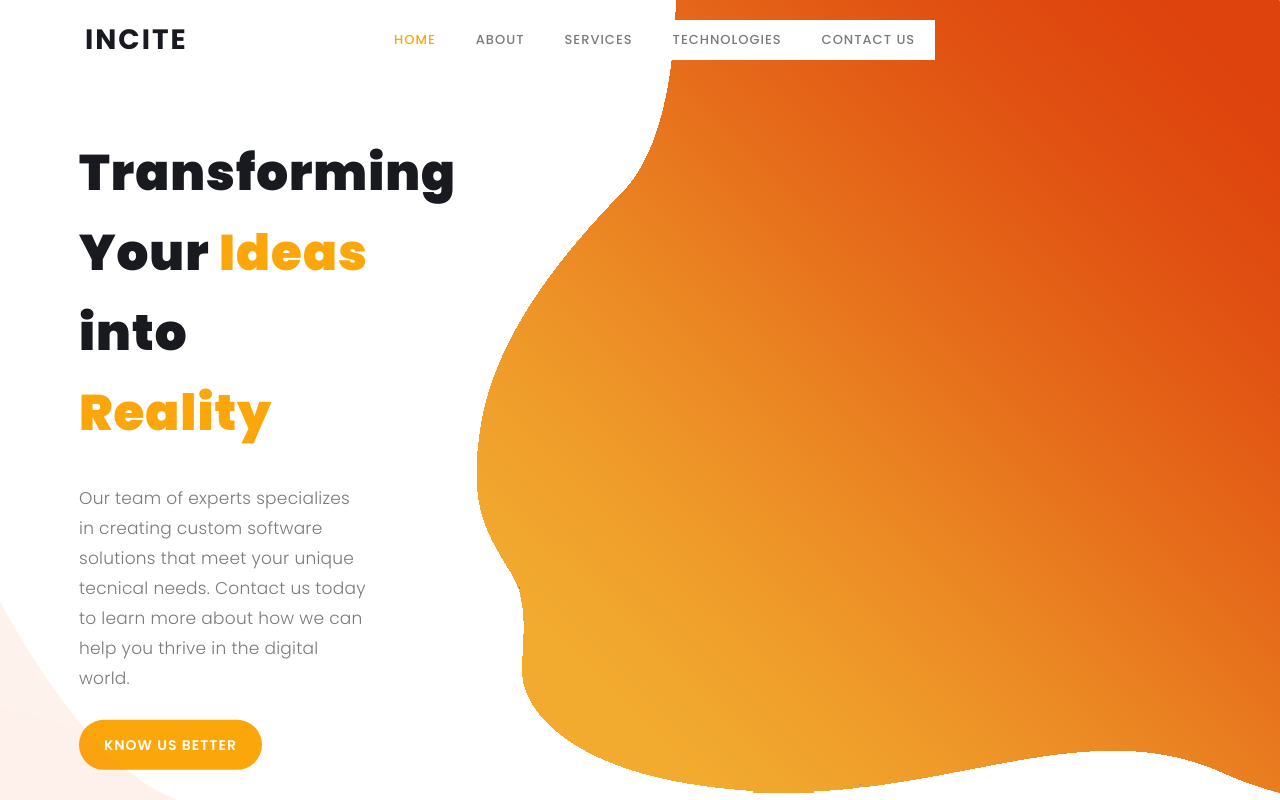
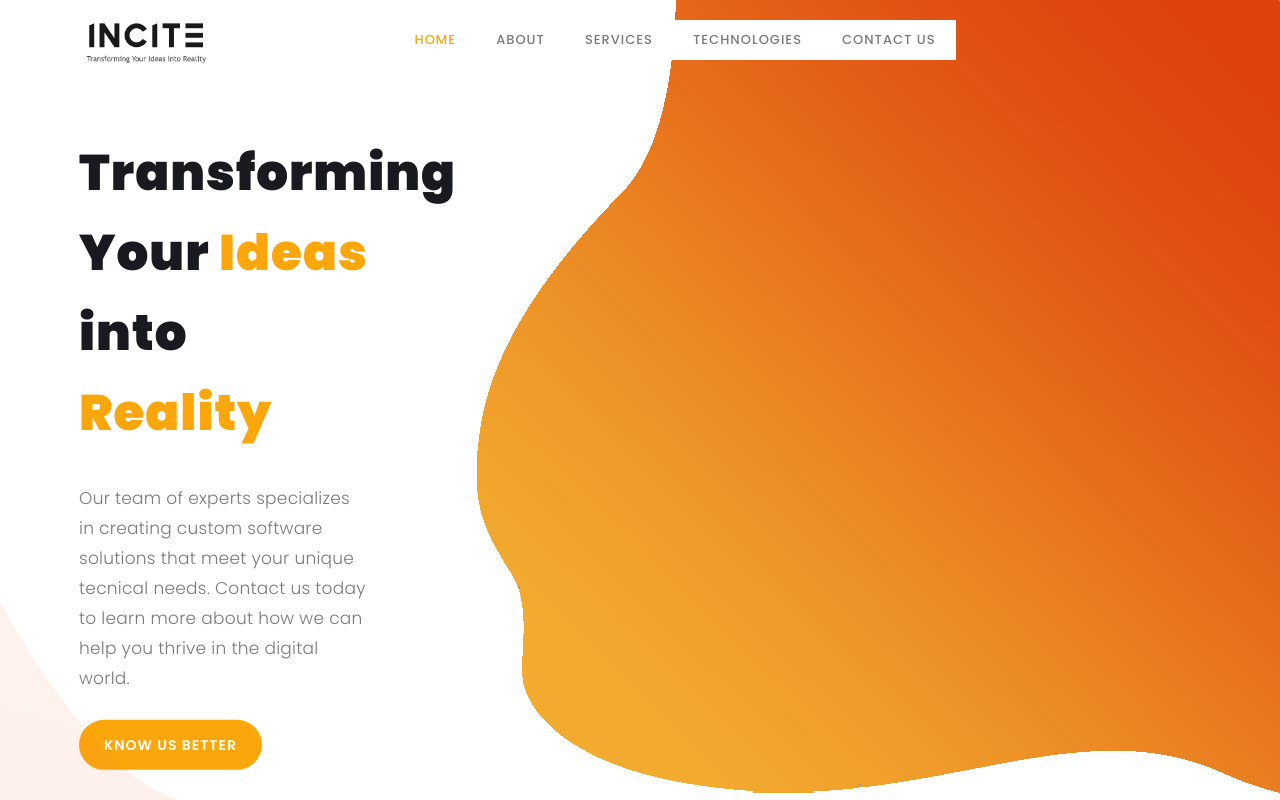
Before and after one commit to lukalazarevic123/lukalazarevic123.github.io, a plain HTML site: page index.html in a window 1280 px wide. Shown: the top 800 px of the page. Drawn offline with Linux system fonts and the light colour scheme.

Commit message:
added logo

```diff
--- a/assets/css/styles.css
+++ b/assets/css/styles.css
@@ -171,6 +171,11 @@ a.main-button {
   -moz-transition: all 0.3s ease 0s;
   -o-transition: all 0.3s ease 0s;
   transition: all 0.3s ease 0s;
+}
+
+.logo > img{
+  width: 123px;
+  height: 50px;
 }
 
 a.main-button:hover {
--- a/index.html
+++ b/index.html
@@ -12,6 +12,8 @@
     />
 
     <title>Incite</title>
+
+    <link rel="icon" href="assets/images/incite.png">
 
     <!-- Additional CSS Files -->
     <link
@@ -45,7 +47,9 @@
           <div class="col-12">
             <nav class="main-nav">
               <!-- ***** Logo Start ***** -->
-              <a class="logo"> INCITE</a>
+              <div class="logo">
+                <img src="assets/images/incite-shrunk.png"/>
+              </div>
               <!-- ***** Logo End ***** -->
               <!-- ***** Menu Start ***** -->
               <ul class="nav">
```
Also changed, not shown: assets/images/incite-favico.png (added), assets/images/incite-shrunk.png (added), assets/images/incite.png (added).
